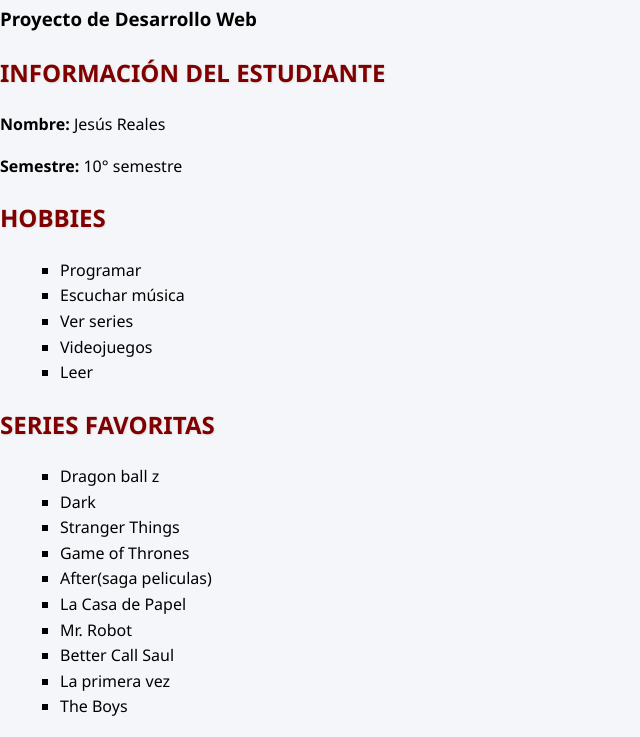
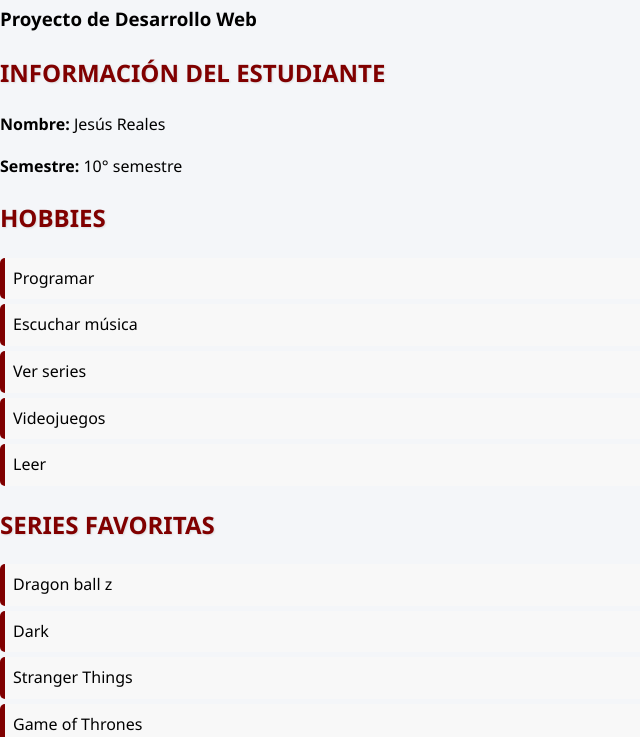
Before and after one commit to realesGoD/Proyectocuc1-1, a plain HTML site: page index.html in a window 1280 px wide. Shown: the part 90-827 px from the top of the page, without its empty margins (0-640 px from the left). Drawn offline with Linux system fonts and the light colour scheme.

Commit message:
Mejoro la visualización de las listas

```diff
--- a/index.html
+++ b/index.html
@@ -34,8 +34,17 @@
        }
 
     ul {
-      list-style: square;
-      margin-left: 20px;
+  list-style: none;
+  padding-left: 0;
+}
+ul li {
+  background: #f8f8f8;
+  margin: 5px 0;
+  padding: 8px;
+  border-left: 5px solid #800000;
+  border-radius: 5px;
+}
+
     }
     footer {
       text-align: center;
```
